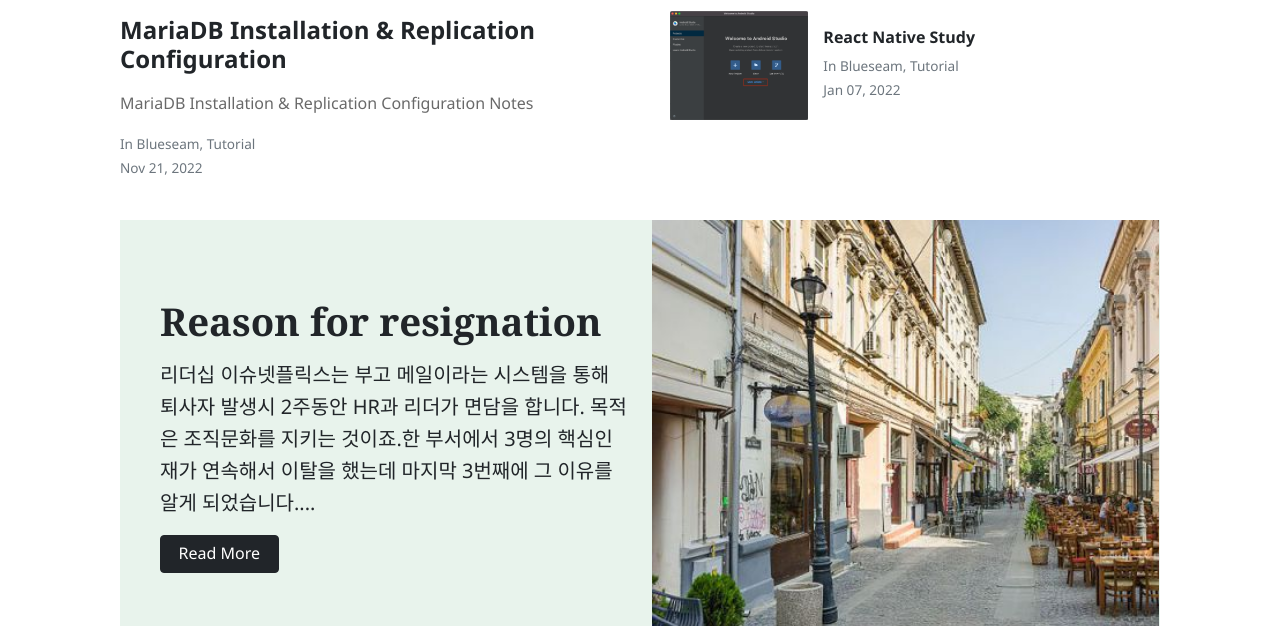
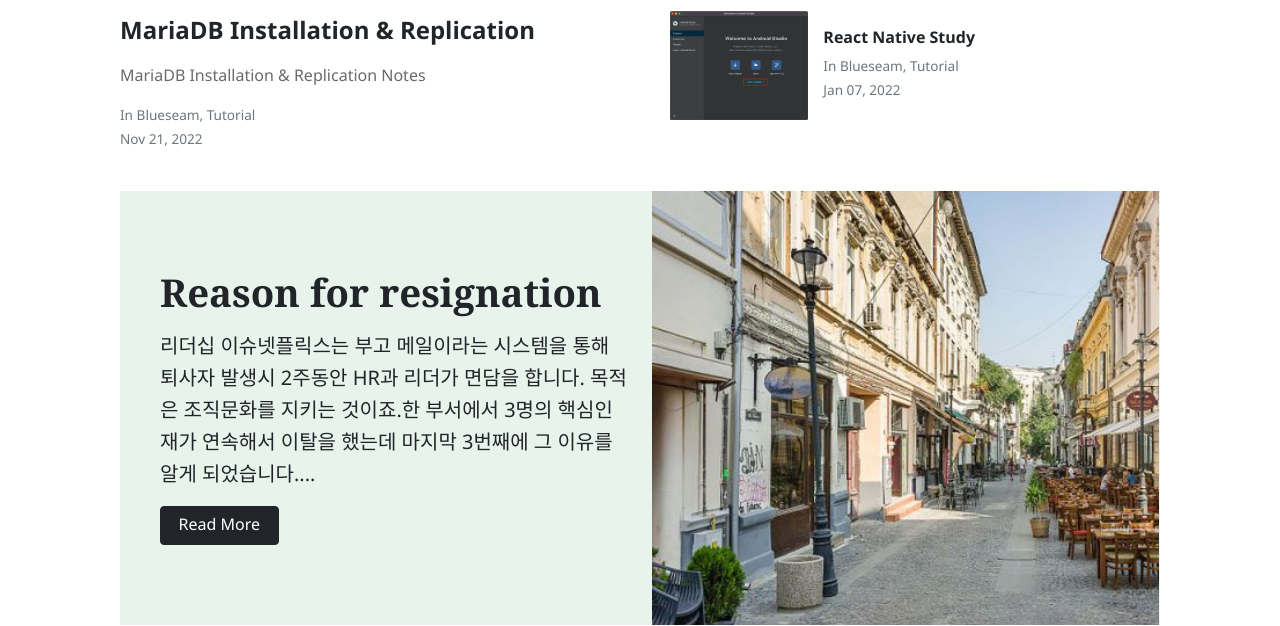
Before and after one commit to blueseam/blueseam.github.io, a Jekyll site: the page built from index.html, in a window 1280 px wide and 900 px high, cut to the strip 274-900 px from the top of the window. Built offline with Jekyll 4.4.1, drawn with Linux system fonts in a browser that asks for light colours; nearby versions of some CDN libraries; the list of posts is cut into pages by our own code.

Commit message:
Update 2022-11-21-MariaDB-Installation.md

```diff
--- a/_posts/2022-11-21-MariaDB-Installation.md
+++ b/_posts/2022-11-21-MariaDB-Installation.md
@@ -1,11 +1,11 @@
 ---
 layout: post
-title:  "MariaDB Installation & Replication Configuration"
+title:  "MariaDB Installation & Replication "
 categories: [ blueseam, tutorial ]
 image: assets/images/mariadb.png
 ---
 
-# MariaDB Installation & Replication Configuration Notes
+# MariaDB Installation & Replication Notes
 
 
 ### 1. MariaDB - Replication
```
